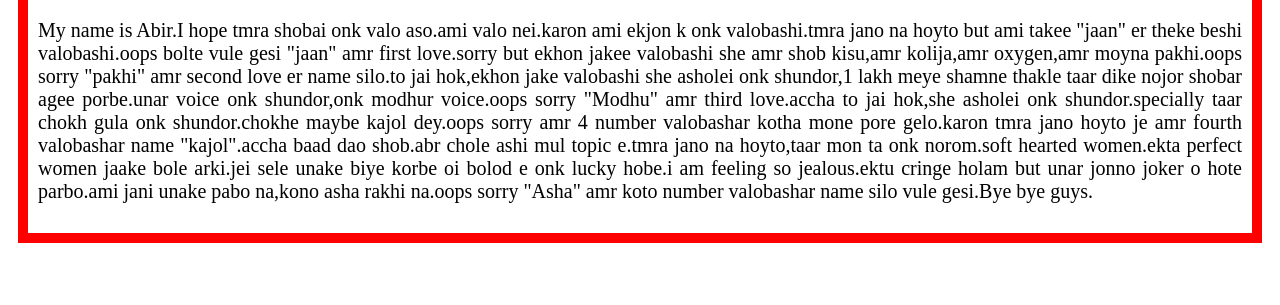
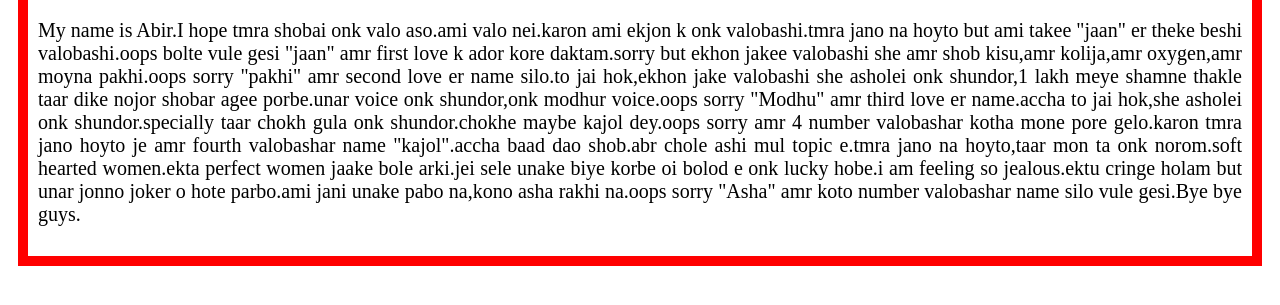
Before and after one commit to Abirrahman2/my-first-repo, a plain HTML site: page index.html in a window 1280 px wide. Shown: the part 91-396 px from the top of the page. Drawn offline with Linux system fonts and the light colour scheme.

Commit message:
some edit

```diff
--- a/index.html
+++ b/index.html
@@ -24,7 +24,7 @@
 <body>
    <div class="abir">
        <h1>HELLO EVERYONE</h1>
-       <p>My name is Abir.I hope tmra shobai onk valo aso.ami valo nei.karon ami ekjon k onk valobashi.tmra jano na hoyto but ami takee "jaan" er theke beshi valobashi.oops bolte vule gesi "jaan" amr first love.sorry but ekhon jakee valobashi she amr shob kisu,amr kolija,amr oxygen,amr moyna pakhi.oops sorry "pakhi" amr second love er name silo.to jai hok,ekhon jake valobashi she asholei onk shundor,1 lakh meye shamne thakle taar dike nojor shobar agee porbe.unar voice onk shundor,onk modhur voice.oops sorry "Modhu" amr third love.accha to jai hok,she asholei onk shundor.specially taar chokh gula onk shundor.chokhe maybe kajol dey.oops sorry amr 4 number valobashar kotha mone pore gelo.karon tmra jano hoyto je amr fourth valobashar name "kajol".accha baad dao shob.abr chole ashi mul topic e.tmra jano na hoyto,taar mon ta onk norom.soft hearted women.ekta perfect women jaake bole arki.jei sele unake biye korbe oi bolod e onk lucky hobe.i am feeling so jealous.ektu cringe holam but unar jonno joker o hote parbo.ami jani unake pabo na,kono asha rakhi na.oops sorry "Asha" amr koto number valobashar name silo vule gesi.Bye bye guys.
+       <p>My name is Abir.I hope tmra shobai onk valo aso.ami valo nei.karon ami ekjon k onk valobashi.tmra jano na hoyto but ami takee "jaan" er theke beshi valobashi.oops bolte vule gesi "jaan" amr first love k ador kore daktam.sorry but ekhon jakee valobashi she amr shob kisu,amr kolija,amr oxygen,amr moyna pakhi.oops sorry "pakhi" amr second love er name silo.to jai hok,ekhon jake valobashi she asholei onk shundor,1 lakh meye shamne thakle taar dike nojor shobar agee porbe.unar voice onk shundor,onk modhur voice.oops sorry "Modhu" amr third love er name.accha to jai hok,she asholei onk shundor.specially taar chokh gula onk shundor.chokhe maybe kajol dey.oops sorry amr 4 number valobashar kotha mone pore gelo.karon tmra jano hoyto je amr fourth valobashar name "kajol".accha baad dao shob.abr chole ashi mul topic e.tmra jano na hoyto,taar mon ta onk norom.soft hearted women.ekta perfect women jaake bole arki.jei sele unake biye korbe oi bolod e onk lucky hobe.i am feeling so jealous.ektu cringe holam but unar jonno joker o hote parbo.ami jani unake pabo na,kono asha rakhi na.oops sorry "Asha" amr koto number valobashar name silo vule gesi.Bye bye guys.
        </p>
 
    </div>
```
